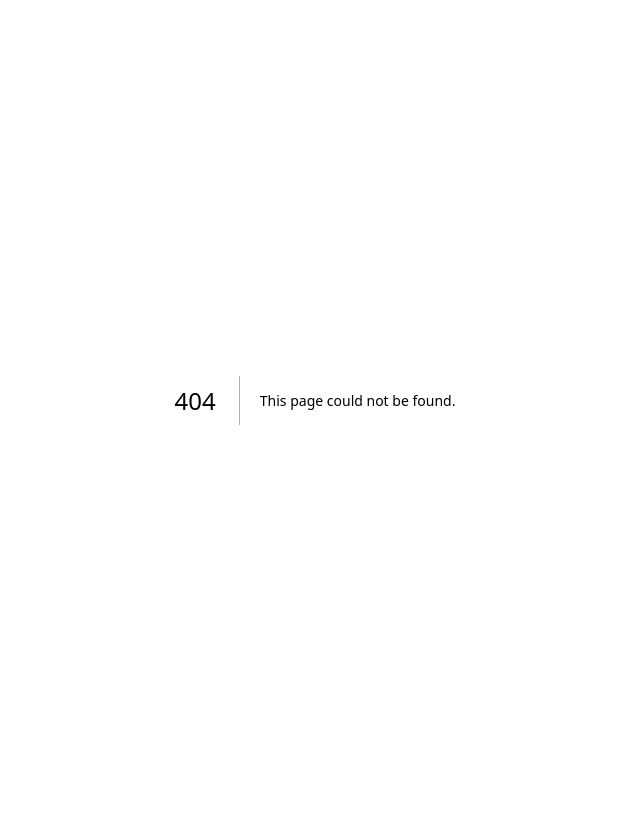
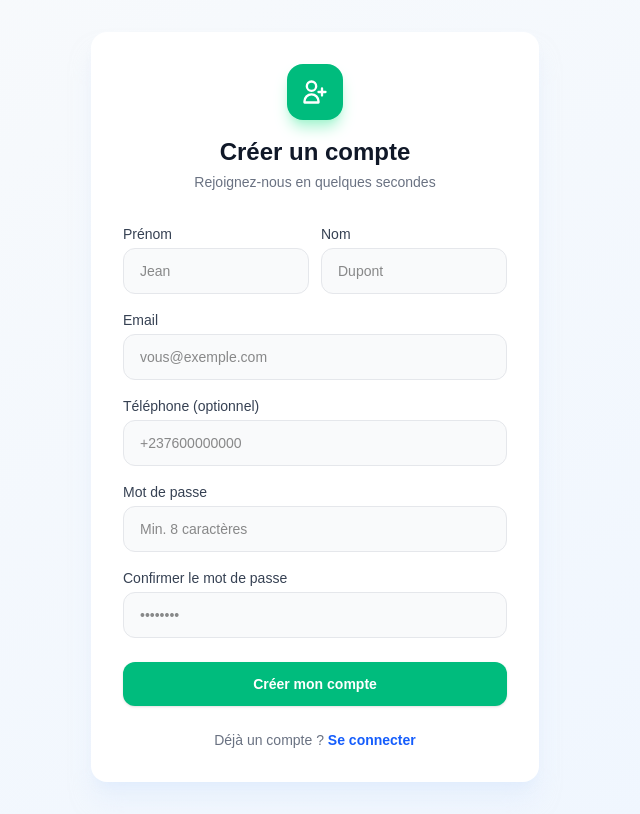
Before and after one commit to kommboumepierreraoul-beep/gro_app_frontend, a Next.js app: page /register in a window 1280 px wide. Before the commit this address had no page. Shown: the whole page, without its empty margins (325-965 px from the left). Built offline with nearby package versions, Linux system fonts and the light colour scheme; no server answers.

Commit message:
Create register page

```diff
--- /dev/null
+++ b/src/app/(auth)/register/page.tsx
@@ -0,0 +1,127 @@
+"use client";
+import { useState } from "react";
+import Link from "next/link";
+import { Input } from "@/components/ui/Input";
+import { Button } from "@/components/ui/Button";
+import { useAuth } from "@/hooks/useAuth";
+
+export default function RegisterPage() {
+  const { register, isLoading } = useAuth();
+  const [form, setForm] = useState({
+    firstname: "",
+    lastname: "",
+    email: "",
+    password: "",
+    password_confirmation: "",
+    phone: "",
+  });
+
+  const handleSubmit = async (e: React.FormEvent) => {
+    e.preventDefault();
+    await register(form);
+  };
+
+  const set = (field: string) => (e: React.ChangeEvent<HTMLInputElement>) =>
+    setForm((prev) => ({ ...prev, [field]: e.target.value }));
+
+  return (
+    <div className="min-h-screen bg-gradient-to-br from-slate-50 to-blue-50 flex items-center justify-center px-4 py-8">
+      <div className="w-full max-w-md">
+        <div className="bg-white rounded-2xl shadow-xl shadow-blue-100/50 p-8">
+          <div className="text-center mb-8">
+            <div className="inline-flex items-center justify-center w-14 h-14 bg-emerald-500 rounded-2xl mb-4 shadow-lg shadow-emerald-200">
+              <svg
+                className="w-7 h-7 text-white"
+                fill="none"
+                stroke="currentColor"
+                viewBox="0 0 24 24"
+              >
+                <path
+                  strokeLinecap="round"
+                  strokeLinejoin="round"
+                  strokeWidth={2}
+                  d="M18 9v3m0 0v3m0-3h3m-3 0h-3m-2-5a4 4 0 11-8 0 4 4 0 018 0zM3 20a6 6 0 0112 0v1H3v-1z"
+                />
+              </svg>
+            </div>
+            <h1 className="text-2xl font-bold text-gray-900">
+              Créer un compte
+            </h1>
+            <p className="text-gray-500 text-sm mt-1">
+              Rejoignez-nous en quelques secondes
+            </p>
+          </div>
+
+          <form onSubmit={handleSubmit} className="space-y-4">
+            <div className="grid grid-cols-2 gap-3">
+              <Input
+                label="Prénom"
+                placeholder="Jean"
+                value={form.firstname}
+                onChange={set("firstname")}
+                required
+              />
+              <Input
+                label="Nom"
+                placeholder="Dupont"
+                value={form.lastname}
+                onChange={set("lastname")}
+                required
+              />
+            </div>
+            <Input
+              label="Email"
+              type="email"
+              placeholder="vous@exemple.com"
+              value={form.email}
+              onChange={set("email")}
+              required
+            />
+            <Input
+              label="Téléphone (optionnel)"
+              type="tel"
+              placeholder="+237600000000"
+              value={form.phone}
+              onChange={set("phone")}
+            />
+            <Input
+              label="Mot de passe"
+              type="password"
+              placeholder="Min. 8 caractères"
+              value={form.password}
+              onChange={set("password")}
+              required
+            />
+            <Input
+              label="Confirmer le mot de passe"
+              type="password"
+              placeholder="••••••••"
+              value={form.password_confirmation}
+              onChange={set("password_confirmation")}
+              required
+            />
+
+            <Button
+              type="submit"
+              isLoading={isLoading}
+              fullWidth
+              className="bg-emerald-500 hover:bg-emerald-600 mt-2"
+            >
+              Créer mon compte
+            </Button>
+          </form>
+
+          <p className="text-center text-sm text-gray-500 mt-6">
+            Déjà un compte ?{" "}
+            <Link
+              href="/login"
+              className="text-blue-600 font-semibold hover:underline"
+            >
+              Se connecter
+            </Link>
+          </p>
+        </div>
+      </div>
+    </div>
+  );
+}
```
